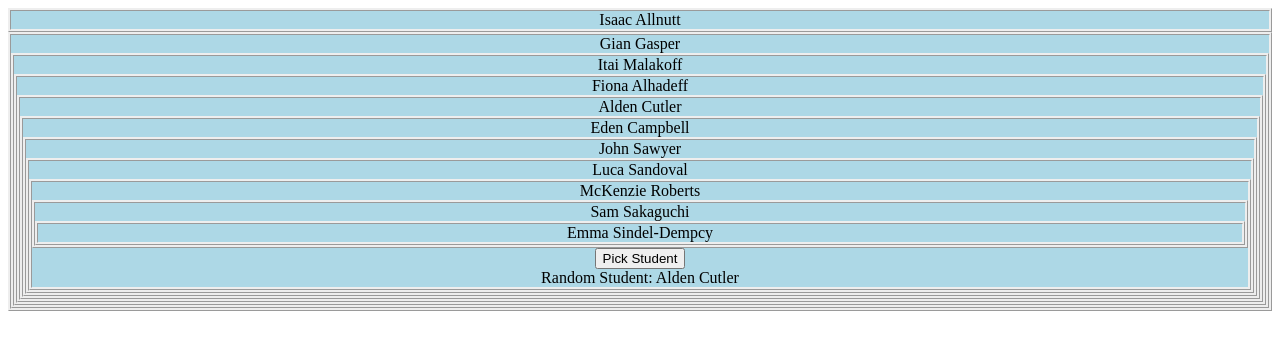
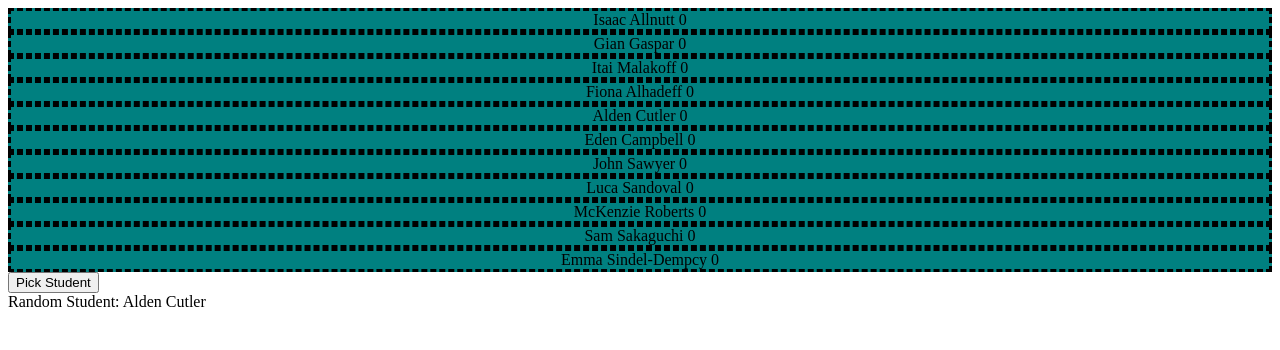
Before and after one commit to itaimalakoff/2102-5, a plain HTML site: page index.html in a window 1280 px wide. Drawn offline with Linux system fonts and the light colour scheme.

Commit message:
Update index.html
Updated HTML file, with work up to date from this week.

```diff
--- a/index.html
+++ b/index.html
@@ -15,19 +15,21 @@
 <link rel="mask-icon" type="" href="https://cpwebassets.codepen.io/assets/favicon/logo-pin-8f3771b1072e3c38bd662872f6b673a722f4b3ca2421637d5596661b4e2132cc.svg" color="#111" />
 
 
-  <title>CodePen - 2101-5 sd w4 d1</title>
+  <title>CodePen - 2101-5 sd w4 d2</title>
 
 
 
 
 <style>
 .student{
-  background:lightblue;
-  border-style:ridge;
+  background:teal;
+  border-style:dashed;
   text-align:center;
   width:50%
   margin.auto
 }
+
+.studentSelected
 </style>
 
 
@@ -39,38 +41,7 @@
 
 <body translate="no" >
   <div id="container">
-  <div class="student" id="isaacallnutt">
-    Isaac Allnutt
-  </div>
-    <div class="student" id="giangaspar">
-    Gian Gasper
-    <div class="student" id="itaimalakoff">
-    Itai Malakoff
-    <div class="student"
-id="fionaalhadeff" >
-    Fiona Alhadeff
-    <div class="student"
-id="aldencuter" >
-    Alden Cutler
-    <div class="student"
-id="edencampbell" >
-    Eden Campbell
-     <div class="student"
-id="johnsawyer" >
-    John Sawyer
-     <div class="student"
-id="lucasandoval" >
-    Luca Sandoval
-      <div class="student"
-id="mckenzieroberts" >
-    McKenzie Roberts
-      <div class="student"
-id="samsakaguchi" >
-    Sam Sakaguchi
-      <div class="student"
-id="emmasindeldempcy" >
-    Emma Sindel-Dempcy
-  </div>
+
 </div>
 
 <button
@@ -84,7 +55,6 @@ id="pickStudent">
 
       <script id="rendered-js" >
 console.clear();
-console.log("hello world");
 
 const students = [];
 
@@ -94,8 +64,7 @@ function makeStudent(username,first,last,gradeLevel){
   student.first = first;
   student.last = last;
   student.gradeLevel = gradeLevel;
-
-  console.log(student);
+  student.clickcount = 0;
   return student;
 }
 
@@ -110,7 +79,6 @@ students.push(makeStudent("lucasandoval","Luca","Sandoval",12));
 students.push(makeStudent("mckenzieroberts","McKenzie","Roberts",12));
 students.push(makeStudent("samsakaguchi","Sam","Sakaguchi",12))
 students.push(makeStudent("emmasindeldempcy","Emma","Sindel-Dempcy",12));;
-console.log(students);
 
 function pickStudent(){
   let randomStudentNum = Math.floor(Math.random()*students.length);
@@ -122,6 +90,35 @@ function pickStudent(){
 pickStudent();
 let pickButton = document.getElementById("pickStudent");
 pickButton.addEventListener("click",pickStudent);
+
+
+function renderList() {
+  console.log("renderList", students);
+  students.sort(function(a,b){return a.clickcount-b.clickcount})
+  content = "";
+  for (let i = 0; i < students.length; i++) {
+    content += `<div class="student" id="${students[i].username}">
+    ${students[i].first} ${students[i].last} ${students[i].clickcount}
+  </div>`;
+  }
+  let element = document.getElementById("container");
+  element.innerHTML = content;
+}
+
+renderList();
+
+function listclick(e){
+  console.log("listclick",e.target.id)
+  for(let i = 0; i < students.length; i++){
+    if(students[i].username == e.target.id){
+      students[i].clickcount++;
+    }
+  }
+  renderList();
+}
+
+let renderclick = document.getElementById("container");
+renderclick.addEventListener("click",listclick);
     </script>
 
 
```
